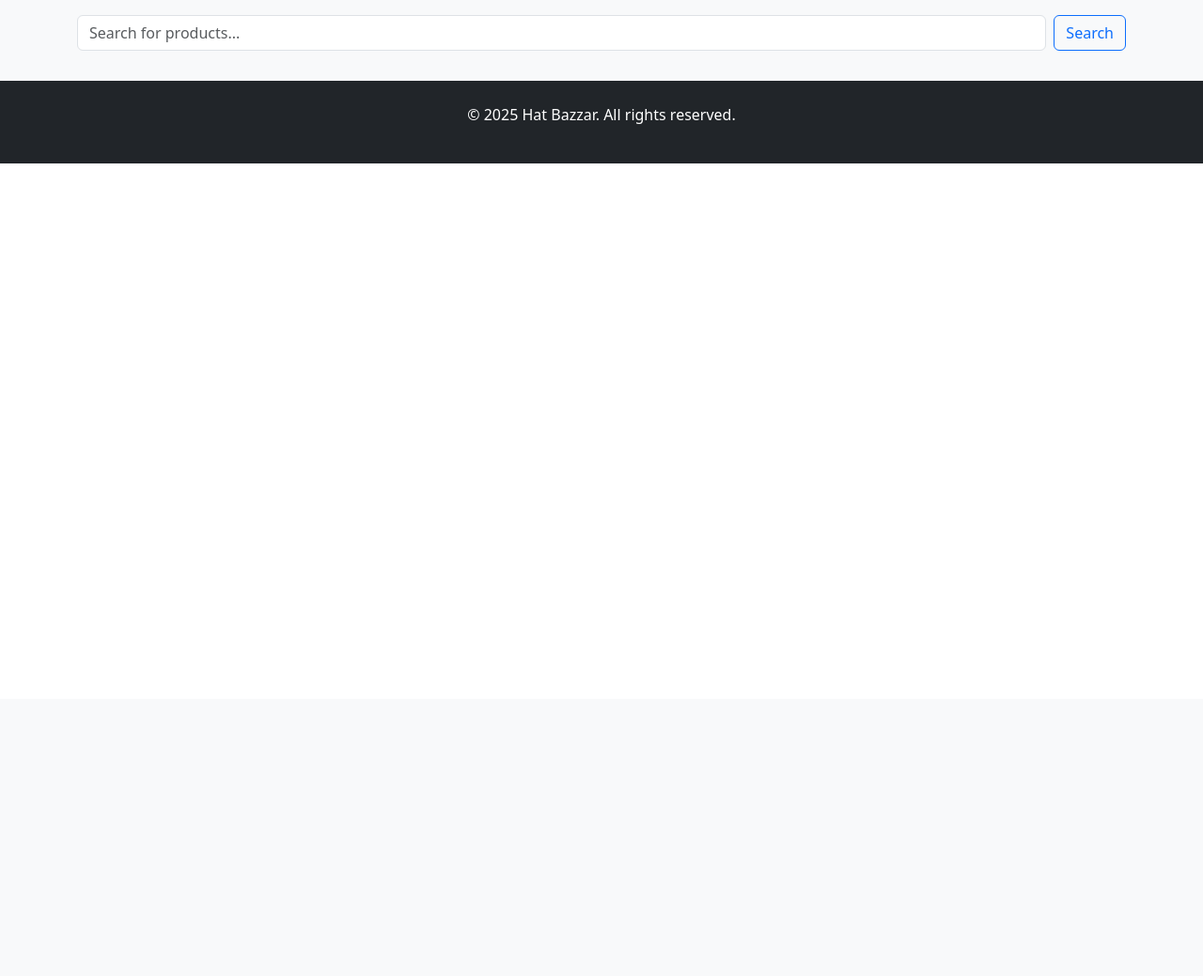
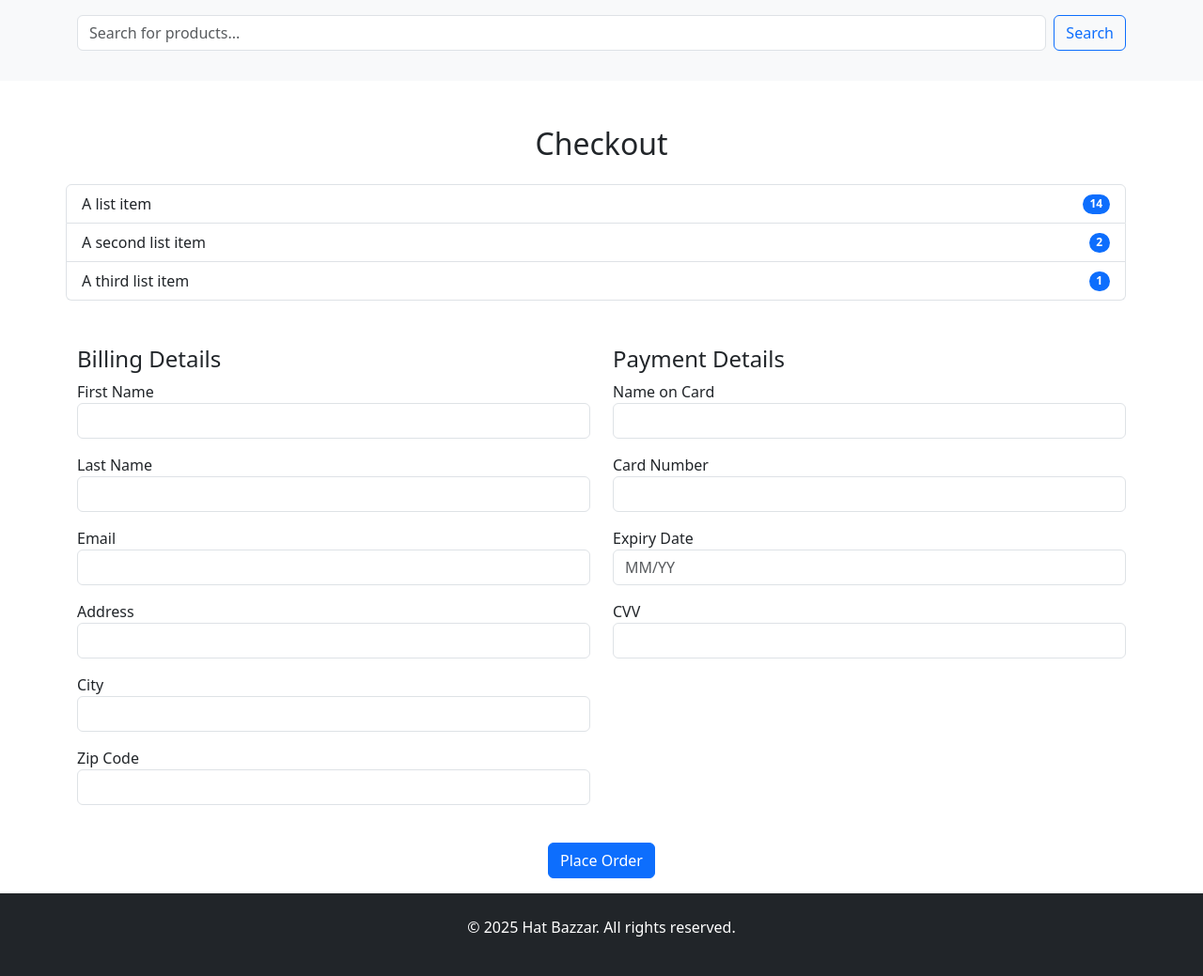
Before and after one commit to roniahamed/Hat-Bazzar, a Django app: page /checkout/ in a window 1280 px wide. Shown: the part 56-1095 px from the top of the page at 94% size. Before the commit the page ends 230 px from the top, so only its background shows below. Run offline with Django 5.2, Linux system fonts and the light colour scheme.

Commit message:
checkout

```diff
--- a/templates/common/index.html
+++ b/templates/common/index.html
@@ -6,6 +6,7 @@
     </head>
     <body>
         {% include 'common/nav.html' %}
+
         {% block content %}
 
         {% endblock %}
--- a/templates/common/scripts.html
+++ b/templates/common/scripts.html
@@ -14,10 +14,11 @@
         console.log('The add to cart button clicked')
         var item_id = this.id.toString();
         if (cart[item_id] != null){
-            cart[item_id] = cart[item_id] + 1;
+            cart[item_id][0] = cart[item_id][0] + 1;
         }
         else{
-            cart[item_id] = 1;
+            name = document.getElementById('nm'+item_id).innerHTML
+            cart[item_id] = [1,name];
         }
         console.log(cart);
         localStorage.setItem('cart', JSON.stringify(cart));
--- a/templates/shop/checkout.html
+++ b/templates/shop/checkout.html
@@ -1 +1,81 @@
 {% extends 'common/index.html' %}
+{% block title %} Checkout {% endblock title %}
+{% block content %}
+<div class="container mt-5">
+    <h2 class="text-center mb-4">Checkout</h2>
+    <div class="cal-md-12" >
+    <div class="row">
+        <ul class="list-group">
+            <li class="list-group-item d-flex justify-content-between align-items-center">
+              A list item
+              <span class="badge text-bg-primary rounded-pill">14</span>
+            </li>
+            <li class="list-group-item d-flex justify-content-between align-items-center">
+              A second list item
+              <span class="badge text-bg-primary rounded-pill">2</span>
+            </li>
+            <li class="list-group-item d-flex justify-content-between align-items-center">
+              A third list item
+              <span class="badge text-bg-primary rounded-pill">1</span>
+            </li>
+          </ul>
+    </div>
+    </div>
+</br>
+<br/>
+    <form method="post" action="#">
+        {% csrf_token %}
+        <div class="row">
+            <div class="col-md-6">
+                <h4>Billing Details</h4>
+                <div class="form-group mb-3">
+                    <label for="first_name">First Name</label>
+                    <input type="text" class="form-control" id="first_name" name="first_name" required>
+                </div>
+                <div class="form-group mb-3">
+                    <label for="last_name">Last Name</label>
+                    <input type="text" class="form-control" id="last_name" name="last_name" required>
+                </div>
+                <div class="form-group mb-3">
+                    <label for="email">Email</label>
+                    <input type="email" class="form-control" id="email" name="email" required>
+                </div>
+                <div class="form-group mb-3">
+                    <label for="address">Address</label>
+                    <input type="text" class="form-control" id="address" name="address" required>
+                </div>
+                <div class="form-group mb-3">
+                    <label for="city">City</label>
+                    <input type="text" class="form-control" id="city" name="city" required>
+                </div>
+                <div class="form-group mb-3">
+                    <label for="zip_code">Zip Code</label>
+                    <input type="text" class="form-control" id="zip_code" name="zip_code" required>
+                </div>
+            </div>
+            <div class="col-md-6">
+                <h4>Payment Details</h4>
+                <div class="form-group mb-3">
+                    <label for="card_name">Name on Card</label>
+                    <input type="text" class="form-control" id="card_name" name="card_name" required>
+                </div>
+                <div class="form-group mb-3">
+                    <label for="card_number">Card Number</label>
+                    <input type="text" class="form-control" id="card_number" name="card_number" required>
+                </div>
+                <div class="form-group mb-3">
+                    <label for="expiry_date">Expiry Date</label>
+                    <input type="text" class="form-control" id="expiry_date" name="expiry_date" placeholder="MM/YY" required>
+                </div>
+                <div class="form-group mb-3">
+                    <label for="cvv">CVV</label>
+                    <input type="text" class="form-control" id="cvv" name="cvv" required>
+                </div>
+            </div>
+        </div>
+        <div class="text-center mt-4">
+            <button type="submit" class="btn btn-primary">Place Order</button>
+        </div>
+    </form>
+</div>
+{% endblock %}
```
